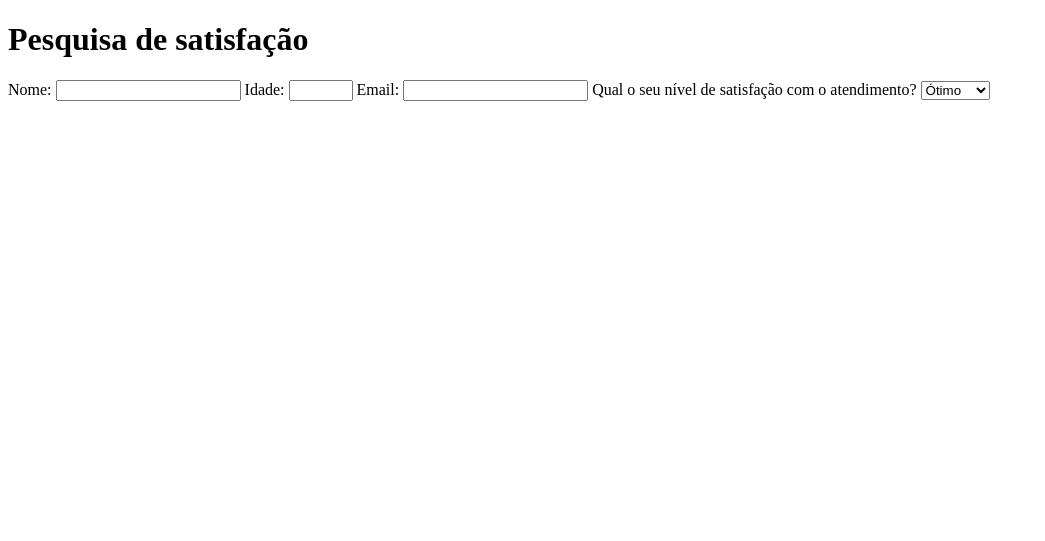
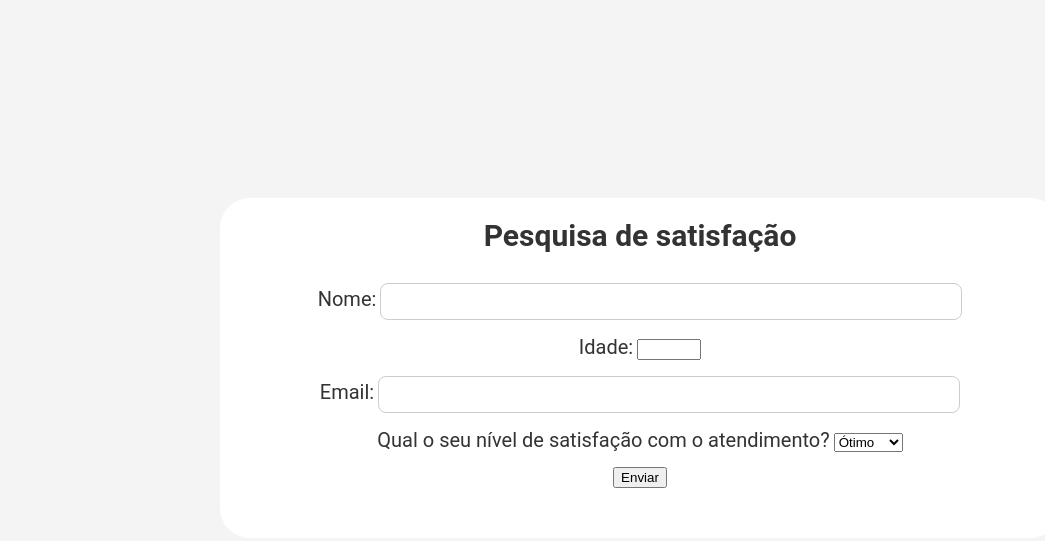
Before and after one commit to LeticiaRDomingues/pesquisa_satisfacao_css, a plain HTML site: page index.html in a window 1280 px wide. Shown: the whole page, without its empty margins (0-1045 px from the left). Drawn offline with Linux system fonts and the light colour scheme.

Commit message:
Estilização pt1

```diff
--- a/index.html
+++ b/index.html
@@ -5,21 +5,29 @@
     <head>
         <meta charset="UTF-8">
         <title>Pesquisa de Satisfação</title>
+        <link rel="stylesheet" href="style.css">
     </head>
 
     <body>
+        <div class="container">
+            <h1>Pesquisa de satisfação</h1>
+            <form class="form-group">
                 <div>
-            <h1>Pesquisa de satisfação</h1>
-            <form>
                     <label for="nome">Nome:</label>
                     <input type="text" id="nome" name="nome" required>
+                </div>
 
+                <div>
                     <label for="idade" id="idade" name="idade">Idade:</label>
                     <input type="number" id="idade" name="idade" min="16" max="100" required>
+                </div>
 
+                <div>
                     <label for="email">Email:</label>
                     <input type="email" id="email" name="email" required>
+                </div>
 
+                <div>
                     <label for="satisfacao">Qual o seu nível de satisfação com o atendimento?</label>
                     <select id="satisfacao" name ="satisfacao" required>
                         <option value="1"selected>Ótimo</option>
@@ -27,6 +35,13 @@
                         <option value="3">Regular</option>
                         <option value="4">Ruim</option>
                     </select>
+                </div>
+
+                <div>
+                   <button type="submit">Enviar</button>
+                </div>
+
+
             </form>
         </div>
     </body>
--- a/style.css
+++ b/style.css
@@ -0,0 +1,38 @@
+body {
+  display: flex;
+  justify-content: center;
+  font-family: "Roboto", sans-serif;
+  line-height: 35px;
+  background-color: rgba(242, 241, 241, 0.778);
+}
+
+h1 {
+  text-align: center;
+  font-size: 30px;
+  color: #333;
+  margin-top: 0px;
+}
+
+label {
+  font-size: 20px;
+  color: #333;
+}
+
+input[type="text"],
+[type="email"] {
+  width: 70%;
+  padding: 10px;
+  margin: 10px 0;
+  border: 1px solid #ccc;
+  border-radius: 8px;
+}
+
+.container {
+    text-align: center;
+  background-color: white;
+  padding: 20px;
+  margin-top: 190px;
+  height: 300px;
+  width: 800px;
+  border-radius: 30px;
+}
```
Lines whose indentation alone changed are shown as unchanged.
